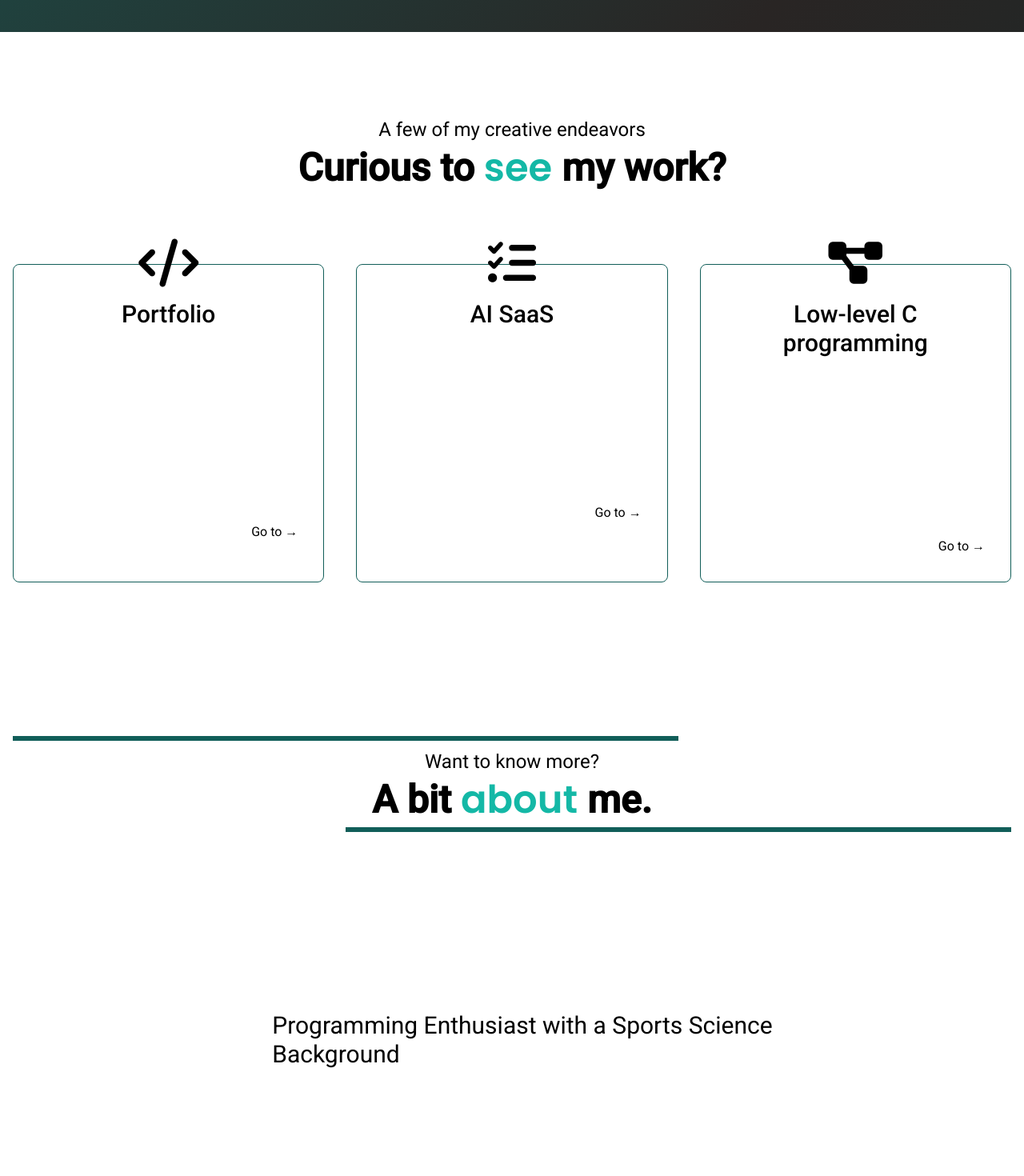
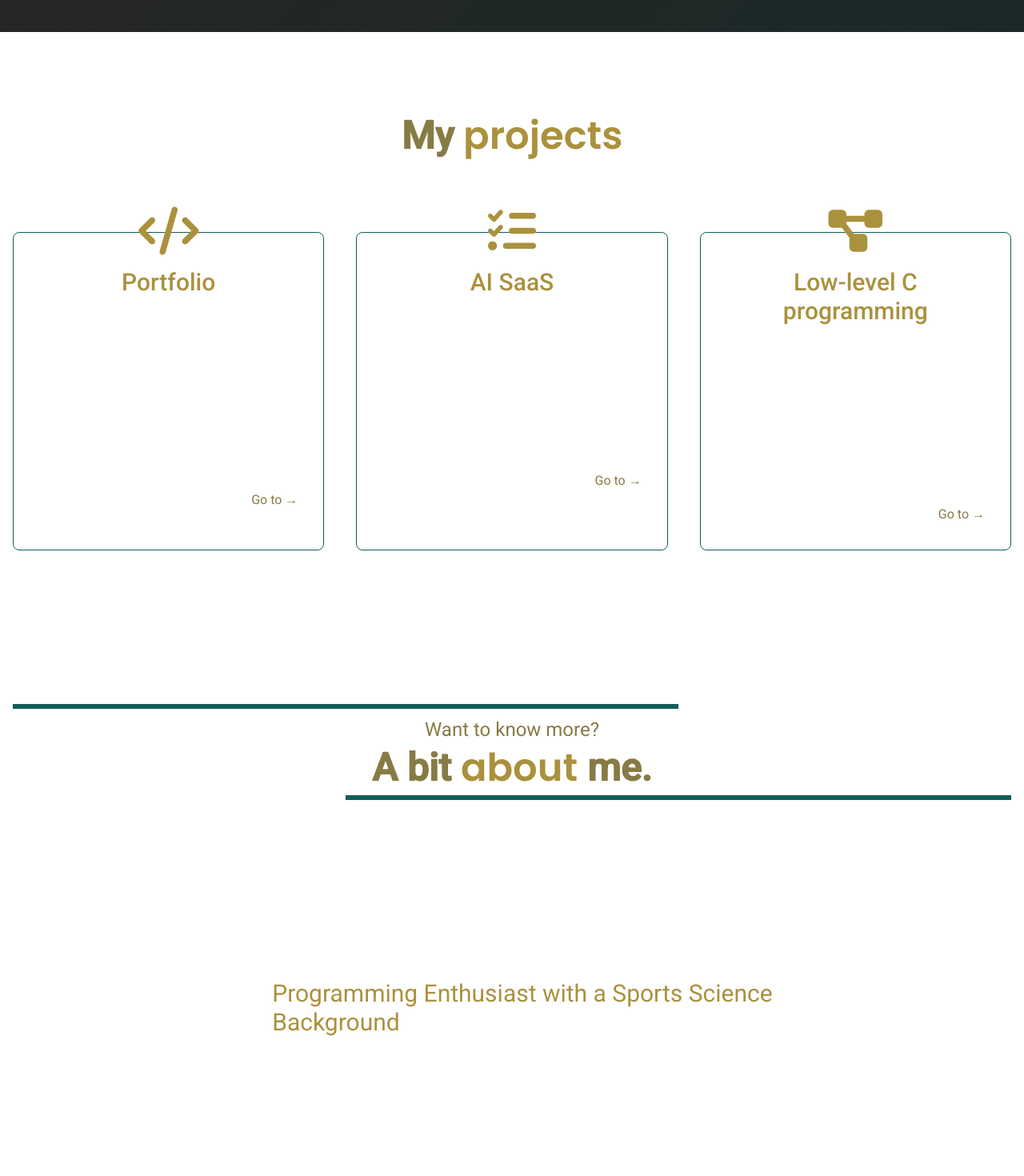
Before and after one commit to Nicktvdd/portfolio, a SvelteKit app: page / in a window 1280 px wide. Shown: the part 760-2230 px from the top of the page at 80% size. Built offline with nearby package versions, Linux system fonts and the light colour scheme; what tailwindcss-animated would draw is missing.

Commit message:
Color changes, in process

```diff
--- a/src/app.css
+++ b/src/app.css
@@ -15,6 +15,7 @@ h2,
 h3
 .poppins {
   font-family: 'Poppins', sans-serif;
+  color: #aa913d;
 }
 
 .blueShadow {
@@ -35,10 +36,11 @@ p {
   animation: fade linear both;
   animation-timeline: view();
   animation-range: entry 50% cover 50%;
+  color: #877b45;
 }
 
 footer p {
-  animation: none
+  animation: none;
 }
 
 @keyframes fade {
@@ -58,7 +60,7 @@ footer p {
   width: 100%;
   height: 100%;
   z-index: -1;
-  background: linear-gradient(-45deg, #042f2e, #292524, #0f766e, #a5f3fc );
+  background: linear-gradient(-45deg, #042f2e, #292524, #0f766e);
   background-size: 400% 400%;
   animation: gradientAnimation 15s ease infinite;
 }
--- a/src/components/Header.svelte
+++ b/src/components/Header.svelte
@@ -24,7 +24,7 @@ class="w-10 h-10 py-1 px-1"
   </h1>
   <div class="sm:flex ml-auto pr-4 items-center gap-4 hidden">
     {#each tabs as tab, index}
-      <a href={tab.link} class="duration-200 hover:text-teal-500 hover:animate-wiggle hover:animate-infinite hover:animate-ease-linear">
+      <a href={tab.link} class="duration-200 hover:text-main-brand hover:animate-wiggle hover:animate-infinite hover:animate-ease-linear">
         <p>{tab.name}</p>
       </a>
     {/each}
--- a/src/components/Main.svelte
+++ b/src/components/Main.svelte
@@ -2,9 +2,9 @@
   import Step from "./Step.svelte";
 
   let steps = [
-    { name: "Portfolio", icon: "fa-solid fa-code", href:"https://nickvandendungen.com" },
-    { name: "AI SaaS", icon: "fa-solid fa-list-check" },
-    { name: "Low-level C programming", icon: "fa-solid fa-diagram-project", href:"https://github.com/Nicktvdd/MiniShell"},
+    { name: "Portfolio", icon: "fa-solid fa-code text-light-accent", href:"https://nickvandendungen.com" },
+    { name: "AI SaaS", icon: "fa-solid fa-list-check text-light-accent" },
+    { name: "Low-level C programming", icon: "fa-solid fa-diagram-project text-light-accent", href:"https://github.com/Nicktvdd/MiniShell"},
   ];
 
   let benefits = [
@@ -70,11 +70,8 @@
 
   <section id="projects" class="py-20 lg:py-32 flex flex-col gap-24">
     <div class="flex flex-col gap-2 text-center">
-      <h6 class="text-lg sm:text-xl md:text-2xl animate-flip-up animate-ease-linear">
-        A few of my creative endeavors
-      </h6>
-      <h3 class="font-semibold text-3xl sm:text-4xl md:text-5xl">
-        Curious to <span class="poppins text-teal-500">see</span> my work?
+      <h3 class="font-semibold text-3xl sm:text-4xl md:text-5xl text-light-shade">
+        My <span class="poppins text-teal-500">projects</span>
       </h3>
     </div>
     <!-- <a
@@ -129,8 +126,8 @@
   before:left-0 before:w-2/3 before:h-1.5 before:bg-teal-800 after:absolute
   after:bottom-0 after:right-0 after:w-2/3 after:h-1.5 after:bg-teal-800 py-4"
     >
-      <h6 class="text-lg sm:text-xl md:text-2xl">Want to know more?</h6>
-      <h3 class="font-semibold text-3xl sm:text-4xl md:text-5xl">
+      <h6 class="text-lg sm:text-xl md:text-2xl text-light-shade">Want to know more?</h6>
+      <h3 class="font-semibold text-3xl sm:text-4xl md:text-5xl text-light-shade">
         A bit <span class="poppins text-teal-500">about</span> me.
       </h3>
     </div>
@@ -139,7 +136,7 @@
     </p>
     <div class="flex flex-col gap-20 w-full mx-auto max-w-[800px]">
       {#each benefits as benefit, index}
-        <div class="flex gap-6 sm:gap-8">
+        <div class="flex gap-6 sm:gap-8 text-light-accent">
           <p
             class="poppins text-4xl sm:text-5xl md:text-6xl font-semibold"
           >
--- a/src/components/Step.svelte
+++ b/src/components/Step.svelte
@@ -15,7 +15,7 @@ hover:border-teal-500 duration-200"
   >
     <i class={step.icon} />
   </div>
-  <h3 class="font-medium text-xl sm:text-2xl md:text-3xl">{step.name}</h3>
+  <h3 class="text-light-accent font-medium text-xl sm:text-2xl md:text-3xl">{step.name}</h3>
   <slot />
   <div class="flex-1 flex justify-between gap-4 items-center">
     <div
```
